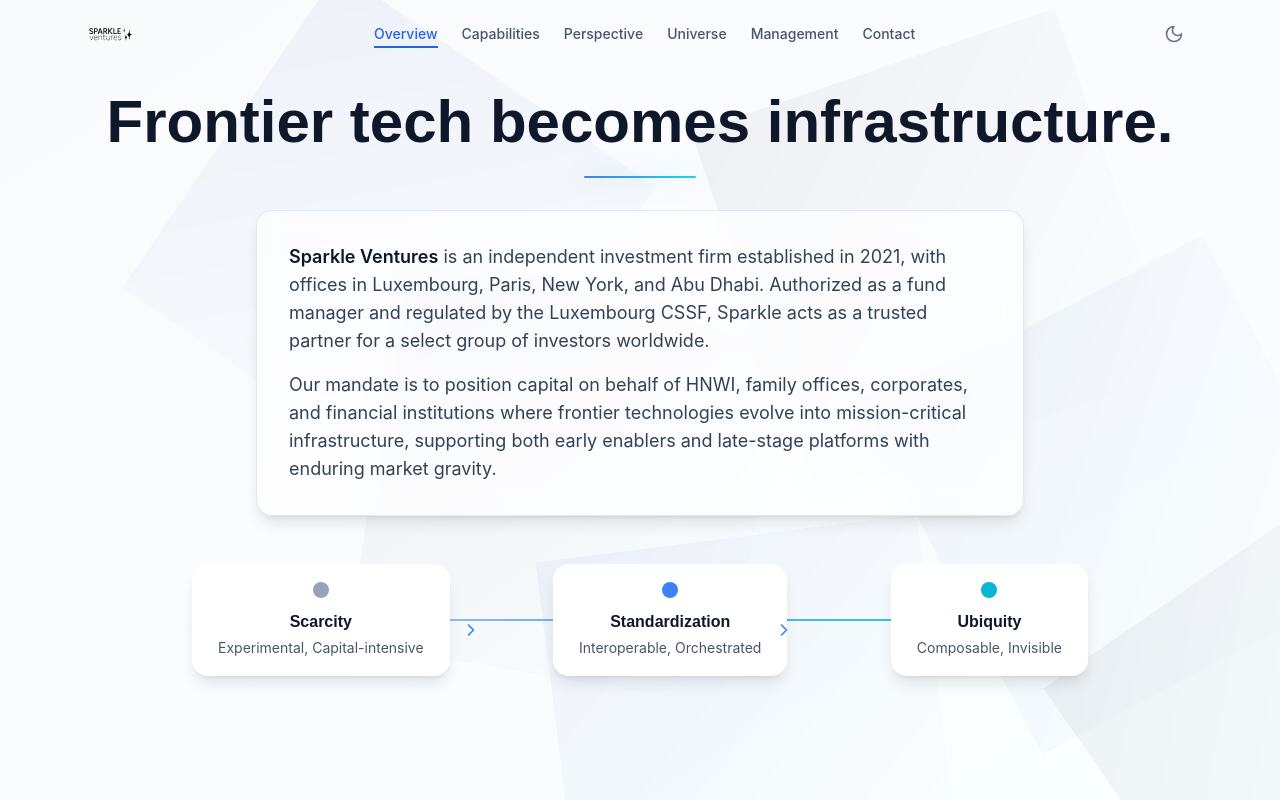
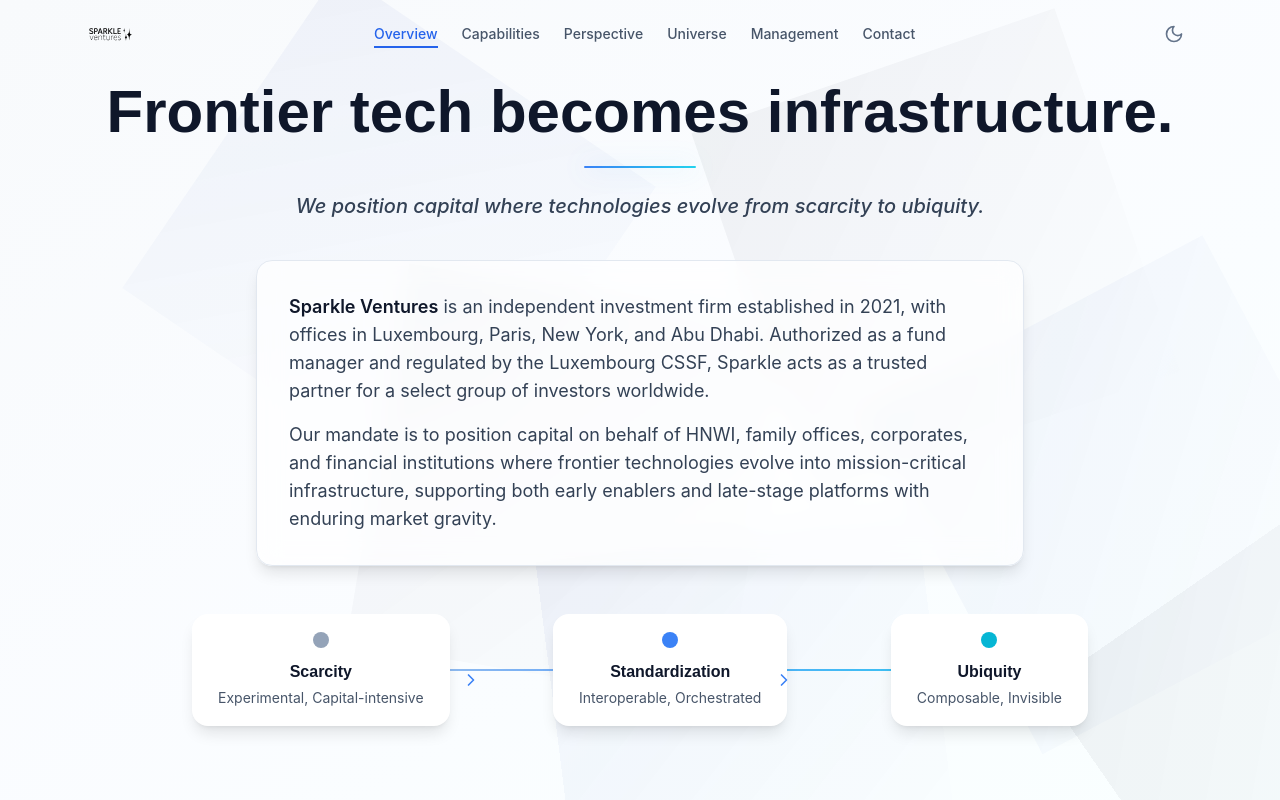
Before and after one commit to thsvc/sparkle-static, a React (Vite) app: page / in a window 1280 px wide. Shown: the top 800 px of the page. Built offline with nearby package versions, Linux system fonts and the light colour scheme.

Commit message:
Update App.jsx

```diff
--- a/src/App.jsx
+++ b/src/App.jsx
@@ -878,29 +878,19 @@
             <motion.div
               key={i}
               className="absolute w-96 h-96 opacity-5 dark:opacity-10"
-              animate={{
-                x: [0, 100, 0],
-                y: [0, -50, 0],
-                rotate: [0, 180, 360],
-              }}
-              transition={{
-                duration: 20 + i * 5,
-                repeat: Infinity,
-                ease: "linear",
-              }}
+              animate={{ x: [0, 100, 0], y: [0, -50, 0], rotate: [0, 180, 360] }}
+              transition={{ duration: 20 + i * 5, repeat: Infinity, ease: "linear" }}
               style={{
                 left: `${10 + i * 15}%`,
                 top: `${10 + (i % 3) * 30}%`,
-                background: `linear-gradient(45deg, ${
-                  i % 2 ? "#0f172a" : "#1e40af"
-                }, transparent)`,
+                background: `linear-gradient(45deg, ${i % 2 ? "#0f172a" : "#1e40af"}, transparent)`,
               }}
             />
           ))}
         </div>
       </div>
 
-      <div className="relative z-10 max-w-6xl mx-auto px-6 text-center">
+      <div className="relative z-10 max-w-6xl mx-auto px-6 text-center pt-8 md:pt-10">
         {/* Headline */}
         <motion.h1
           initial={{ opacity: 0, y: 40 }}
@@ -911,16 +901,28 @@
           Frontier tech becomes infrastructure.
         </motion.h1>
 
-       {/* Trait horizontal animé + glow */}
+        {/* Trait horizontal animé + glow */}
         <motion.div
           initial={{ scaleX: 0 }}
           animate={{ scaleX: 1 }}
           transition={{ duration: 0.8, delay: 0.4 }}
-          className="relative mx-auto mb-8 h-0.5 w-28 bg-gradient-to-r from-blue-500 to-cyan-400 origin-center rounded-full"
+          className="relative mx-auto mb-6 h-0.5 w-28 bg-gradient-to-r from-blue-500 to-cyan-400 origin-center rounded-full"
         >
-          {/* Halo lumineux */}
-          <div className="absolute inset-0 blur-md bg-gradient-to-r from-blue-500/40 to-cyan-400/40 rounded-full" />
+          <div
+            className="absolute inset-0 blur-md bg-gradient-to-r from-blue-500/40 to-cyan-400/40 rounded-full"
+            aria-hidden="true"
+          />
         </motion.div>
+
+        {/* Subline (nouvelle ligne) */}
+        <motion.p
+          initial={{ opacity: 0, y: 20 }}
+          animate={{ opacity: 1, y: 0 }}
+          transition={{ duration: 0.8, delay: 0.6 }}
+          className="text-lg md:text-xl max-w-3xl mx-auto text-slate-700 dark:text-slate-300 leading-relaxed mb-10 font-medium italic"
+        >
+          We position capital where technologies evolve from scarcity to ubiquity.
+        </motion.p>
 
         {/* Carte institutionnelle */}
         <BusinessCardIntro />
```
